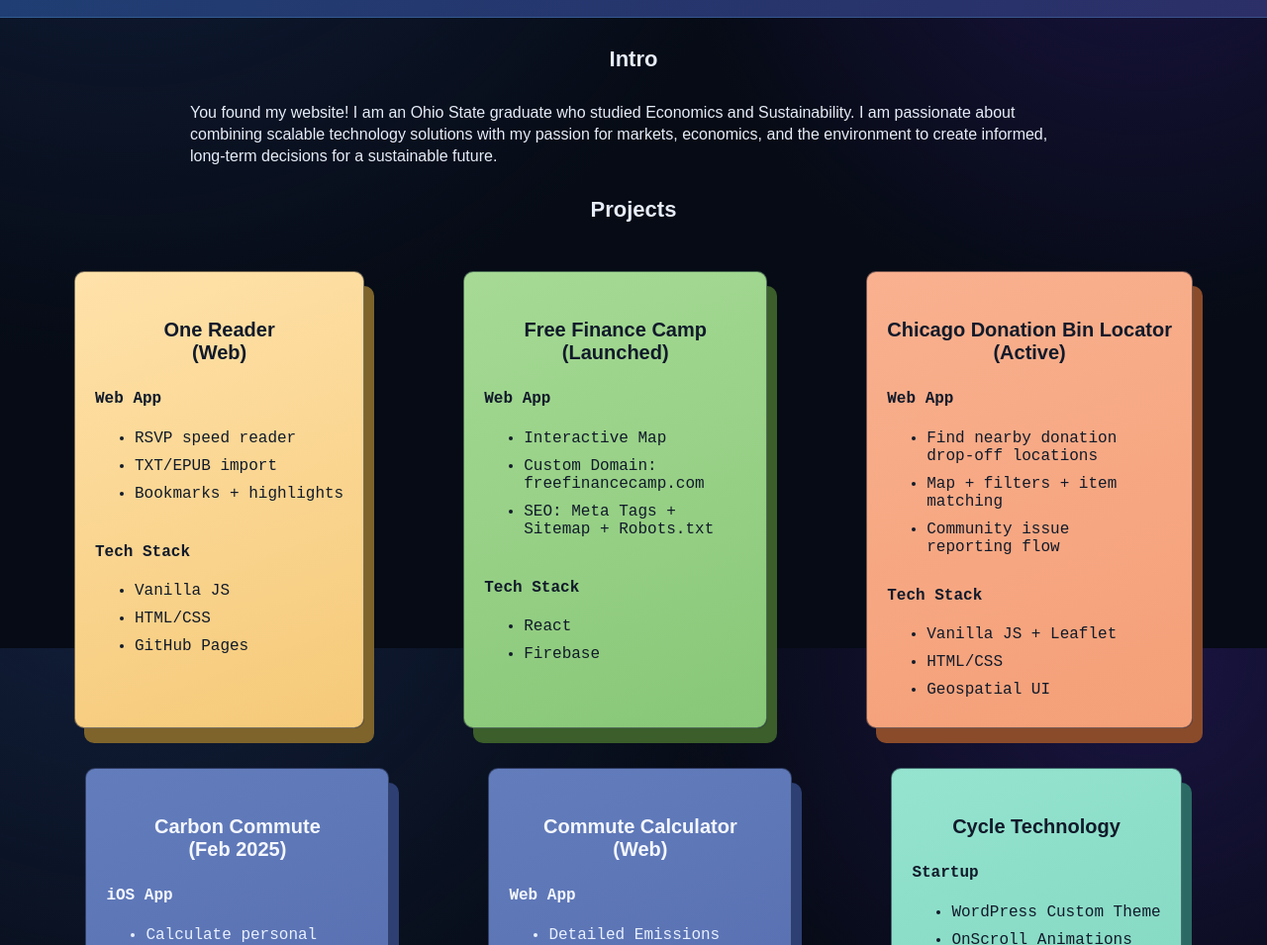
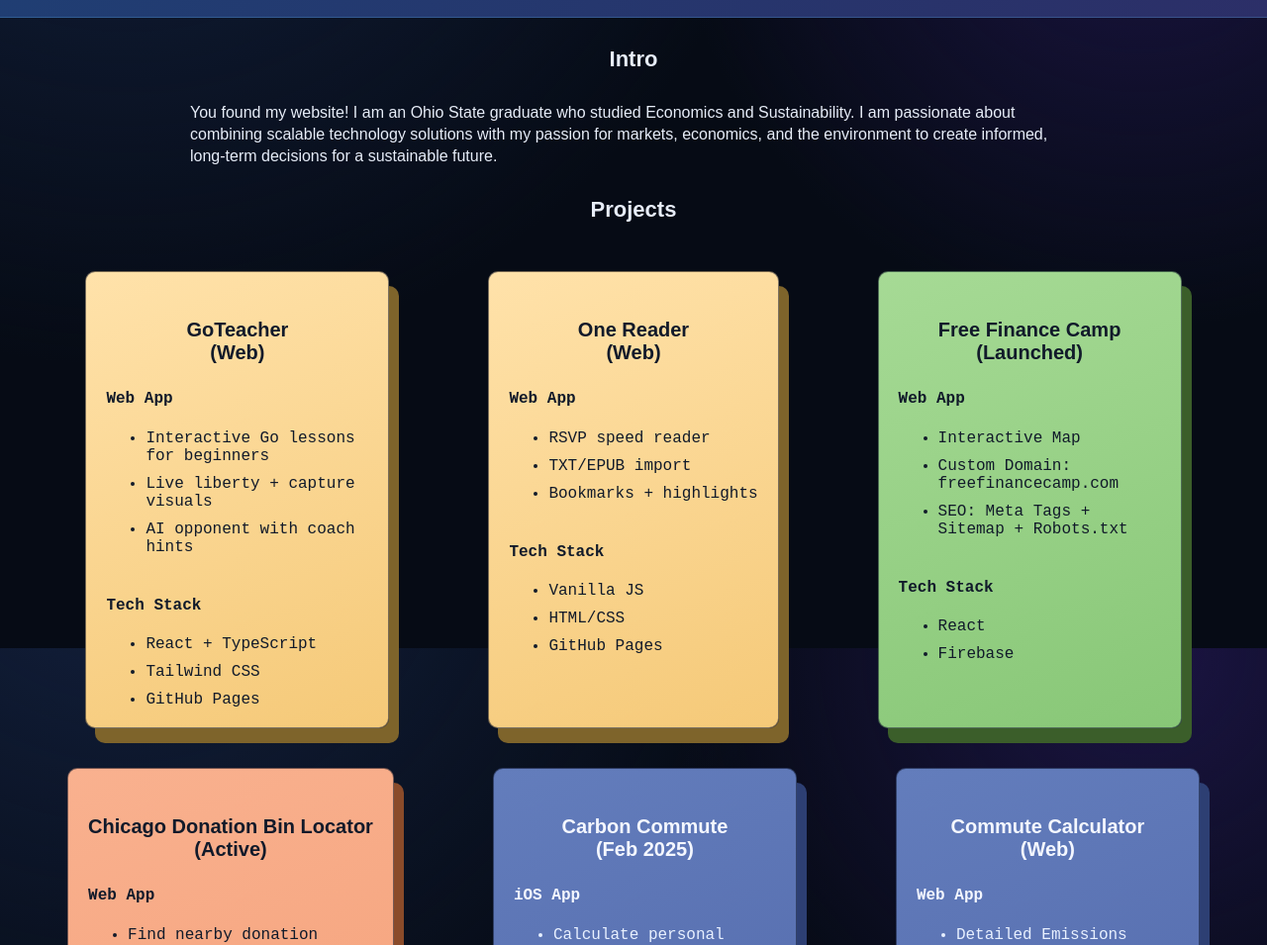
Before and after one commit to Eric-Christine/Personal-Site, a plain HTML site: page index.html in a window 1280 px wide. Shown: the part 145-1100 px from the top of the page at 99% size. Drawn offline with Linux system fonts and the light colour scheme; some packages are replaced by stand-ins of ours; a web font is replaced by a local one.

Commit message:
Add GoTeacher project card
Co-Authored-By: Claude Opus 5.5 <noreply@anthropic.com>

```diff
--- a/index.html
+++ b/index.html
@@ -101,6 +101,25 @@
     </section>
     <h4 id="projects"> Projects</h4>
     <section class="portfolio">
+
+      <article class="card hvr-grow"> <a target="_blank" href="https://eric-christine.github.io/GoTeacher/">
+          <h4 class="card_title">
+            GoTeacher <br> (Web)
+          </h4>
+          <h4>Web App</h4>
+          <ul>
+            <li>Interactive Go lessons for beginners</li>
+            <li>Live liberty + capture visuals</li>
+            <li>AI opponent with coach hints</li>
+          </ul>
+          <h4>Tech Stack</h4>
+          <ul>
+            <li>React + TypeScript</li>
+            <li>Tailwind CSS</li>
+            <li>GitHub Pages</li>
+          </ul>
+        </a>
+      </article>
 
       <article class="card hvr-grow"> <a target="_blank" href="https://eric-christine.github.io/onereader/">
           <h4 class="card_title">
```
